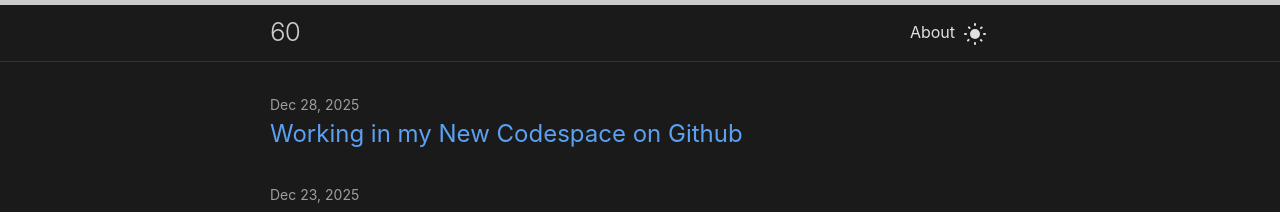
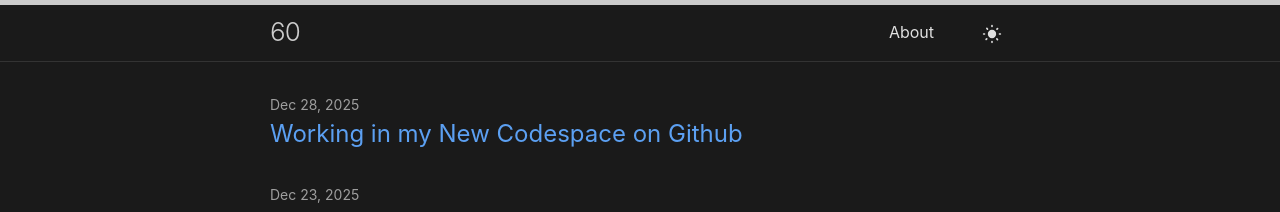
Before and after one commit to figart/60, a Jekyll site: the page built from index.markdown, in a window 1280 px wide. Shown: the top 212 px of the page. Built offline with Jekyll 4.4.1, drawn with Linux system fonts in a browser that asks for light colours.

Commit message:
Fix dark mode toggle position and reset theme preference
- Move toggle inside nav trigger div for proper alignment
- Reset theme preference with version flag to ensure dark mode default
- Adjust toggle styling for inline display with nav links

Co-Authored-By: Claude Opus 4.5 <noreply@anthropic.com>

```diff
--- a/_includes/head.html
+++ b/_includes/head.html
@@ -7,9 +7,13 @@
     // Initialize theme before page render to prevent flash
     (function() {
       var savedTheme = localStorage.getItem('theme');
-      // Default to dark if no preference saved
-      var theme = savedTheme || 'dark';
-      document.documentElement.setAttribute('data-theme', theme);
+      // Default to dark if no preference saved (or if theme version changed)
+      if (!savedTheme || localStorage.getItem('theme-version') !== '2') {
+        savedTheme = 'dark';
+        localStorage.setItem('theme', 'dark');
+        localStorage.setItem('theme-version', '2');
+      }
+      document.documentElement.setAttribute('data-theme', savedTheme);
     })();
   </script>
   <link rel="stylesheet" href="{{ "/assets/main.css" | relative_url }}">
--- a/_includes/header.html
+++ b/_includes/header.html
@@ -4,23 +4,6 @@
     {%- assign default_paths = site.pages | map: "path" -%}
     {%- assign page_paths = site.header_pages | default: default_paths -%}
     <a class="site-title" rel="author" href="{{ "/" | relative_url }}">{{ site.title | escape }}</a>
-
-    <button class="theme-toggle" id="theme-toggle" aria-label="Toggle dark mode" title="Toggle dark mode">
-      <svg class="sun-icon" viewBox="0 0 24 24" fill="currentColor" stroke="none">
-        <circle cx="12" cy="12" r="5"/>
-        <rect x="11" y="1" width="2" height="3" rx="1"/>
-        <rect x="11" y="20" width="2" height="3" rx="1"/>
-        <rect x="20" y="11" width="3" height="2" rx="1"/>
-        <rect x="1" y="11" width="3" height="2" rx="1"/>
-        <rect x="17.3" y="4.3" width="2" height="3" rx="1" transform="rotate(45 18.3 5.8)"/>
-        <rect x="4.3" y="16.7" width="2" height="3" rx="1" transform="rotate(45 5.3 18.2)"/>
-        <rect x="16.7" y="17.3" width="3" height="2" rx="1" transform="rotate(45 18.2 18.3)"/>
-        <rect x="4.7" y="4.7" width="3" height="2" rx="1" transform="rotate(45 6.2 5.7)"/>
-      </svg>
-      <svg class="moon-icon" viewBox="0 0 24 24" fill="currentColor" stroke="none">
-        <path d="M21 12.79A9 9 0 1 1 11.21 3 7 7 0 0 0 21 12.79z"/>
-      </svg>
-    </button>
 
     {%- if page_paths -%}
       <nav class="site-nav">
@@ -40,6 +23,22 @@
             <a class="page-link" href="{{ my_page.url | relative_url }}">{{ my_page.title | escape }}</a>
             {%- endif -%}
           {%- endfor -%}
+          <button class="theme-toggle" id="theme-toggle" aria-label="Toggle dark mode" title="Toggle dark mode">
+            <svg class="sun-icon" viewBox="0 0 24 24" fill="currentColor" stroke="none">
+              <circle cx="12" cy="12" r="5"/>
+              <rect x="11" y="1" width="2" height="3" rx="1"/>
+              <rect x="11" y="20" width="2" height="3" rx="1"/>
+              <rect x="20" y="11" width="3" height="2" rx="1"/>
+              <rect x="1" y="11" width="3" height="2" rx="1"/>
+              <rect x="17.3" y="4.3" width="2" height="3" rx="1" transform="rotate(45 18.3 5.8)"/>
+              <rect x="4.3" y="16.7" width="2" height="3" rx="1" transform="rotate(45 5.3 18.2)"/>
+              <rect x="16.7" y="17.3" width="3" height="2" rx="1" transform="rotate(45 18.2 18.3)"/>
+              <rect x="4.7" y="4.7" width="3" height="2" rx="1" transform="rotate(45 6.2 5.7)"/>
+            </svg>
+            <svg class="moon-icon" viewBox="0 0 24 24" fill="currentColor" stroke="none">
+              <path d="M21 12.79A9 9 0 1 1 11.21 3 7 7 0 0 0 21 12.79z"/>
+            </svg>
+          </button>
         </div>
       </nav>
     {%- endif -%}
--- a/_sass/minima/_layout.scss
+++ b/_sass/minima/_layout.scss
@@ -268,17 +268,16 @@
  * Theme toggle
  */
 .theme-toggle {
-  float: right;
   background: none;
   border: none;
   cursor: pointer;
   padding: 8px;
-  margin-top: 9px;
-  margin-right: 15px;
+  margin-left: 20px;
   border-radius: 50%;
-  display: flex;
+  display: inline-flex;
   align-items: center;
   justify-content: center;
+  vertical-align: middle;
   transition: background-color 0.2s ease;
   color: var(--text-color);
 
@@ -292,8 +291,8 @@
   }
 
   svg {
-    width: 24px;
-    height: 24px;
+    width: 20px;
+    height: 20px;
     transition: transform 0.3s ease;
   }
 
@@ -319,8 +318,9 @@
 @include media-query($on-palm) {
   .theme-toggle {
     position: absolute;
-    top: 9px;
-    right: 55px;
+    top: 5px;
+    right: 50px;
     margin: 0;
+    padding: 10px;
   }
 }
```
